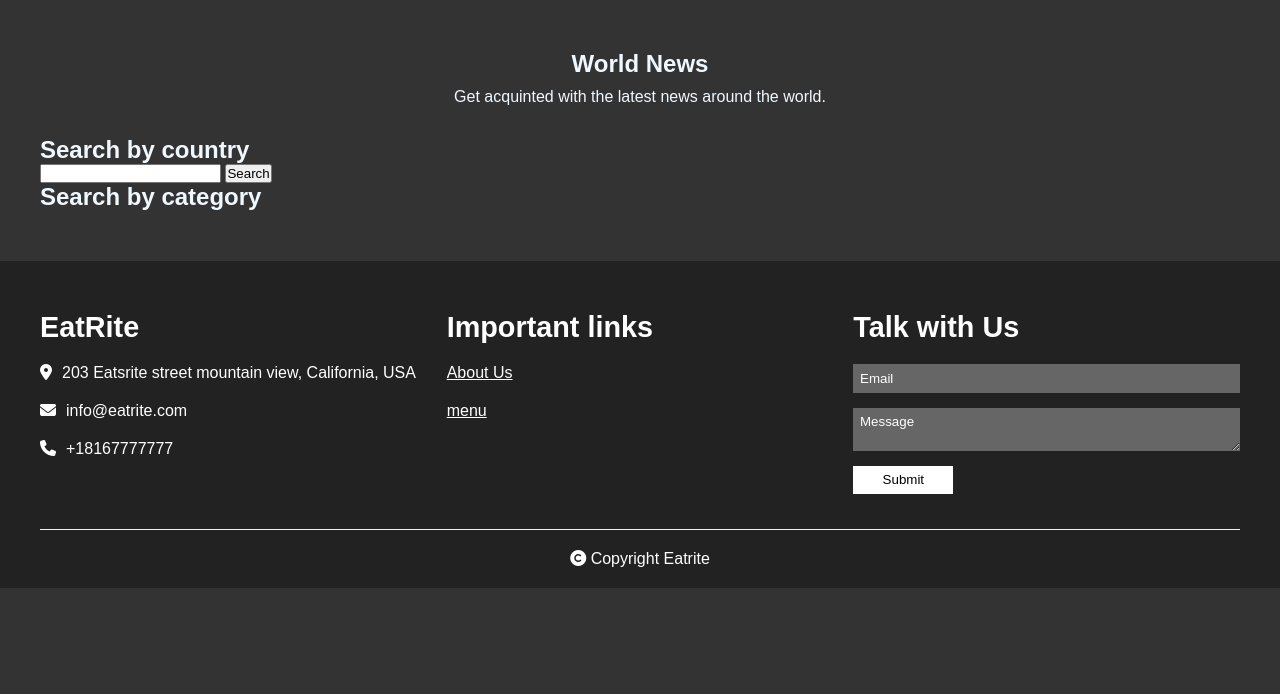
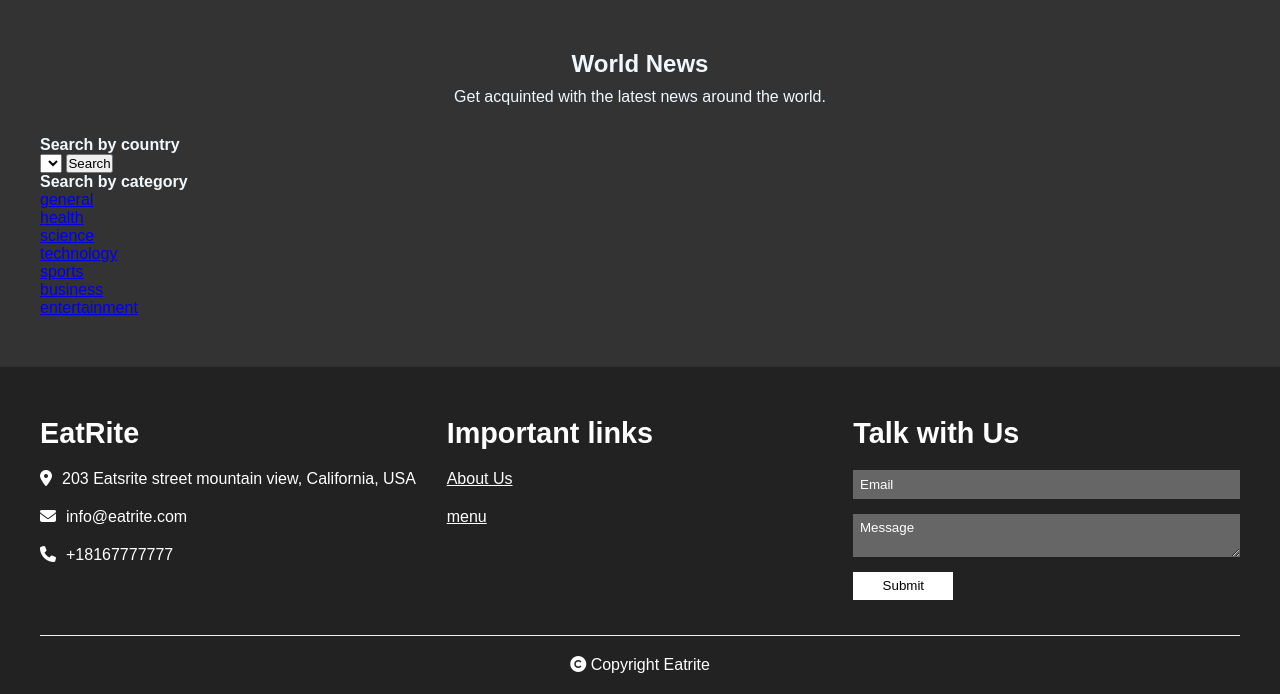
Before and after one commit to Judechuks/eat-rite, a Django app: a page that uses templates/index.html in a window 1280 px wide. Shown: the part 1858-2552 px from the top of the page. Before the commit the page ends 2446 px from the top, so only its background shows below. Run offline with Django 5.2, Linux system fonts and the light colour scheme; data that the repository does not hold is empty.

Commit message:
search by country and search by category elements

```diff
--- a/templates/index.html
+++ b/templates/index.html
@@ -95,14 +95,24 @@
     <p>Get acquinted with the latest news around the world.</p>
 
     <!-- search by country -->
-    <h2>Search by country</h2>
+    <h4>Search by country</h4>
     <form mehtod="get">
-      <input type='text' name='country'>
+      <!-- <input type='text' name='country'> -->
+      <select class="dropdown" name="country"></select>
       <button type="submit" value="Search">Search</button>
     </form>
 
     <!-- search by category -->
-    <h2>Search by category</h2>
+    <h4>Search by category</h4>
+    <ul class="category-container">
+      <li><a href="{% url 'home' %}?category=general">general</a></li>
+      <li><a href="{% url 'home' %}?category=health">health</a></li>
+      <li><a href="{% url 'home' %}?category=science">science</a></li>
+      <li><a href="{% url 'home' %}?category=technology">technology</a></li>
+      <li><a href="{% url 'home' %}?category=sports">sports</a></li>
+      <li><a href="{% url 'home' %}?category=business">business</a></li>
+      <li><a href="{% url 'home' %}?category=entertainment">entertainment</a></li>
+    </ul>
 
     <article class="news-container">
       {% for news in newslist %}
```
